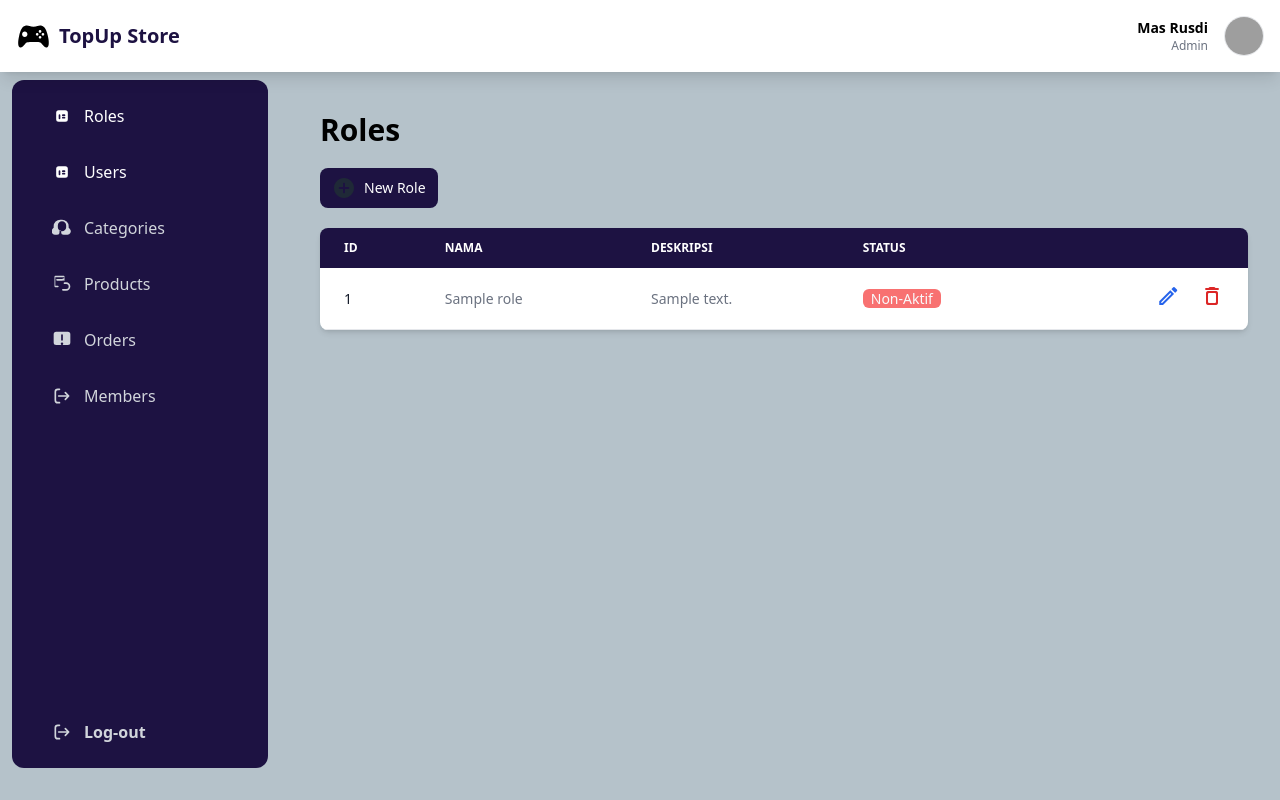
After one commit to imismaindra/project-uas, a PHP site: template views/categories_list.php in a window 1280 px wide. The commit adds this page. Run offline with PHP 8.4, Linux system fonts and the light colour scheme; the template is opened without the code that fills it: most values are stand-ins (such as "Sample title", 1, 10 or a date in 2020); some libraries are stand-ins or nearby versions; grey boxes are pictures that could not be loaded.

Commit message:
Added 'user' and 'categories' cases to index.php switch statement, and updated sidebar-admin.php with new menu items and links.

```diff
--- /dev/null
+++ b/views/categories_list.php
@@ -0,0 +1,86 @@
+<!DOCTYPE html>
+<html lang="en">
+<head>
+    <meta charset="UTF-8">
+    <meta name="viewport" content="width=device-width, initial-scale=1.0">
+    <title>TopUp Store - Roles</title>
+    <script src="https://cdn.tailwindcss.com"></script>
+    <link rel="preconnect" href="https://fonts.googleapis.com">
+    <link rel="preconnect" href="https://fonts.gstatic.com" crossorigin>
+    <link href="https://fonts.googleapis.com/css2?family=Poppins:wght@100;200;300;400;500;600;700;800;900&display=swap" rel="stylesheet">
+    <link href="https://fonts.googleapis.com/css?family=Material+Icons|Material+Icons+Outlined|Material+Icons+Two+Tone|Material+Icons+Round|Material+Icons+Sharp"
+        rel="stylesheet">
+</head>
+<body class="bg-[#B5C2CA] font-poppins">
+    <!-- Navbar -->
+    <?php include 'components/navbar-admin.php'; ?>
+
+    <div class="flex">
+        <!-- Sidebar -->
+        <?php include 'components/sidebar-admin.php'; ?>
+        <!-- Main Content -->
+        <div class="flex-1 ml-72 mt-20 p-8">
+            <h1 class="text-3xl font-bold mb-5">Roles</h1>
+            <button type="button" class="px-3 py-2 text-sm mb-5 font-medium text-center inline-flex items-center text-white bg-[#1D1242] rounded-lg hover:bg-[#1D1242] focus:ring-4 focus:outline-none focus:ring-blue-300">
+                <svg class="w-[24px] h-[24px] text-gray-800 dark:text-white mr-2" aria-hidden="true" xmlns="http://www.w3.org/2000/svg" width="24" height="24" fill="currentColor" viewBox="0 0 24 24">
+                    <path fill-rule="evenodd" d="M2 12C2 6.477 6.477 2 12 2s10 4.477 10 10-4.477 10-10 10S2 17.523 2 12Zm11-4.243a1 1 0 1 0-2 0V11H7.757a1 1 0 1 0 0 2H11v3.243a1 1 0 1 0 2 0V13h3.243a1 1 0 1 0 0-2H13V7.757Z" clip-rule="evenodd"/>
+                </svg>
+                <a href="views/role_input.php">New Role</a>
+
+            </button>
+            <div class="relative overflow-x-auto shadow-md sm:rounded-lg">
+                <table class="w-full text-sm text-left rtl:text-right text-gray-500 ">
+                    <thead class="text-xs text-white uppercase bg-[#1D1242]">
+                        <tr>
+                            <th scope="col" class="px-6 py-3">
+                                Id
+                            </th>
+                            <th scope="col" class="px-6 py-3">
+                                Nama
+                            </th>
+                            <th scope="col" class="px-6 py-3">
+                                Deskripsi
+                            </th>
+                            <th scope="col" class="px-6 py-3">
+                                Status
+                            </th>
+                            <th scope="col" class="px-6 py-3">
+                                <span class="sr-only">Edit</span>
+                            </th>
+                        </tr>
+                    </thead>
+                    <tbody>
+                    <?php foreach ($roles as $role): ?>
+                        <tr class="bg-white border-b hover:bg-gray-50">
+                            <th scope="row" class="px-6 py-4 font-medium text-gray-900 whitespace-nowrap">
+                                <?php echo $role['id']; ?>
+                            </th>
+                            <td class="px-6 py-4">
+                                <?php echo $role['name']; ?>
+                            </td>
+                            <td class="px-6 py-4">
+                                <?php echo $role['description']; ?>
+                            </td>
+                            <td class="px-6 py-4">
+                                <span class="<?php echo  $role['is_aktif'] == 1 ? 'bg-green-400' : 'bg-red-400'; ?> text-gray-50 rounded-md px-2">
+                                    <?php echo htmlspecialchars( $role['is_aktif'] == 1 ? "Aktif" : "Non-Aktif") ?>
+                                </span>
+                            </td>
+                            <td class="px-6 py-4 text-right">
+                                <a href="../index.php?modul=role&fitur=edit&id=<?php echo htmlspecialchars($role['id']); ?>" class="text-gray-400 hover:text-gray-100 mx-2">
+                                    <i class="material-icons-outlined text-blue-600">edit</i>
+                                </a>
+
+                                <a href="../index.php?modul=role&fitur=delete&rid=<?php echo htmlspecialchars($role['id']); ?>" class="text-gray-400 hover:text-gray-100 ml-2">
+                                    <i class="material-icons-round text-red-600">delete_outline</i>
+                                </a>
+                            </td>
+                        </tr>
+                    <?php endforeach; ?>
+                    </tbody>
+                </table>
+            </div>
+        </div>
+    </div>
+</body>
+</html>
--- a/views/components/sidebar-admin.php
+++ b/views/components/sidebar-admin.php
@@ -1,33 +1,39 @@
 <div class="h-[86%] py-4 px-4 mt-20 ml-3 rounded-xl bg-[#1D1242] text-white w-64 fixed top-0 left-0 flex flex-col justify-between">
     <!-- Menu Items -->
     <ul class="space-y-4 flex-1">
-        <li class="flex items-center pl-6 py-2 rounded-lg bg-[#ffff] text-[#1D1242]">
+        <!-- <li class="flex items-center pl-6 py-2 rounded-lg bg-[#ffff] text-[#1D1242]">
             <span class="font-semibold">MENU</span>
+        </li> -->
+        <li class="flex items-center pl-6 py-2 hover:rounded-lg hover:bg-[#EFDFF5] hover:text-[#1D1242]">
+            <svg class="w-5 h-5 mr-3" xmlns="http://www.w3.org/2000/svg" fill="currentColor" viewBox="0 0 24 24"><path d="M5 8a3 3 0 0 1 3-3h8a3 3 0 0 1 3 3v8a3 3 0 0 1-3 3H8a3 3 0 0 1-3-3V8Zm4 2a1 1 0 0 0-1 1v4a1 1 0 1 0 2 0v-4a1 1 0 0 0-1-1Zm4 0a1 1 0 1 0 0 2h2a1 1 0 1 0 0-2h-2Zm0 3a1 1 0 1 0 0 2h2a1 1 0 1 0 0-2h-2Z"/></svg>
+            <span>
+                <a href="index.php?modul=role&fitur=list">Roles</a>
+            </span>
         </li>
         <li class="flex items-center pl-6 py-2 hover:rounded-lg hover:bg-[#EFDFF5] hover:text-[#1D1242]">
             <svg class="w-5 h-5 mr-3" xmlns="http://www.w3.org/2000/svg" fill="currentColor" viewBox="0 0 24 24"><path d="M5 8a3 3 0 0 1 3-3h8a3 3 0 0 1 3 3v8a3 3 0 0 1-3 3H8a3 3 0 0 1-3-3V8Zm4 2a1 1 0 0 0-1 1v4a1 1 0 1 0 2 0v-4a1 1 0 0 0-1-1Zm4 0a1 1 0 1 0 0 2h2a1 1 0 1 0 0-2h-2Zm0 3a1 1 0 1 0 0 2h2a1 1 0 1 0 0-2h-2Z"/></svg>
             <span>
-                <a href="myprofile.php">Roles</a>
+                <a href="index.php?modul=users&fitur=list">Users</a>
             </span>
         </li>
         <li class="flex items-center pl-6 py-2 text-gray-300 hover:rounded-lg hover:bg-[#EFDFF5] hover:text-[#1D1242]">
             <svg class="w-5 h-5 mr-3" xmlns="http://www.w3.org/2000/svg" fill="currentColor" viewBox="0 0 24 24"><path d="M12 2a8 8 0 0 1 8 8v1.742c.714.385 1.28 1.02 1.644 1.807A4 4 0 0 1 18 20h-4a3 3 0 0 1-3-3v-1a1 1 0 0 0-2 0v1a3 3 0 0 1-3 3H4a4 4 0 0 1-3.644-6.451c.365-.787.93-1.422 1.644-1.807V10a8 8 0 0 1 8-8ZM7 11a5 5 0 0 0 10 0V9a5 5 0 0 0-10 0v2Z"/></svg>
-            <span>Service</span>
-            <span class="ml-auto bg-red-500 text-white text-xs px-2 py-1 rounded-full">2</span>
+            <span><a href="index.php?modul=categories&fitur=list">Categories</a></span>
+            <!-- <span class="ml-auto bg-red-500 text-white text-xs px-2 py-1 rounded-full">2</span> -->
         </li>
         <li class="flex items-center pl-6 py-2 text-gray-300 hover:text-white">
             <svg class="w-5 h-5 mr-3" xmlns="http://www.w3.org/2000/svg" fill="currentColor" viewBox="0 0 24 24"><path d="M3 3a1 1 0 0 1 1-1h10a1 1 0 0 1 1 1v5.016A6.98 6.98 0 0 0 12 8H6a1 1 0 0 1 0-2h6c1.307 0 2.418-.835 2.83-2H4v10h3a1 1 0 0 1 0 2H4a1 1 0 0 1-1-1V3Zm14 7a5 5 0 0 1 0 10h-4a1 1 0 1 1 0-2h4a3 3 0 1 0 0-6h-2a1 1 0 1 1 0-2h2Z"/></svg>
-            <span>Billing</span>
+            <span><a href="index.php?modul=product&fitur=list">Products</a></span>
         </li>
         <li class="flex items-center pl-6 py-2 text-gray-300 hover:text-white">
             <svg class="w-5 h-5 mr-3" xmlns="http://www.w3.org/2000/svg" fill="currentColor" viewBox="0 0 24 24"><path d="M19 2H5a3 3 0 0 0-3 3v10a3 3 0 0 0 3 3h14a3 3 0 0 0 3-3V5a3 3 0 0 0-3-3Zm-7 3a1 1 0 0 1 1 1v6a1 1 0 1 1-2 0V6a1 1 0 0 1 1-1Zm0 10a1.5 1.5 0 1 1 0 3 1.5 1.5 0 0 1 0-3Z"/></svg>
-            <span>Insurance & Docs</span>
+            <span><a href="index.php?modul=order&fitur=list">Orders</a></span>
         </li>
         <li class="flex items-center pl-6 py-2 text-gray-300 hover:text-white">
             <svg class="w-5 h-5 mr-3" aria-hidden="true" xmlns="http://www.w3.org/2000/svg" width="24" height="24" fill="none" viewBox="0 0 24 24">
                 <path stroke="currentColor" stroke-linecap="round" stroke-linejoin="round" stroke-width="2" d="M20 12H8m12 0-4 4m4-4-4-4M9 4H7a3 3 0 0 0-3 3v10a3 3 0 0 0 3 3h2"/>
             </svg>
-            <span>Personal Details</span>
+            <span><a href="index.php?modul=member&fitur=list">Members</a></span>
         </li>
     </ul>
 
```
Also changed, not shown: index.php (+13 -0 lines), models/category_model.php (added, +19 -0 lines).
